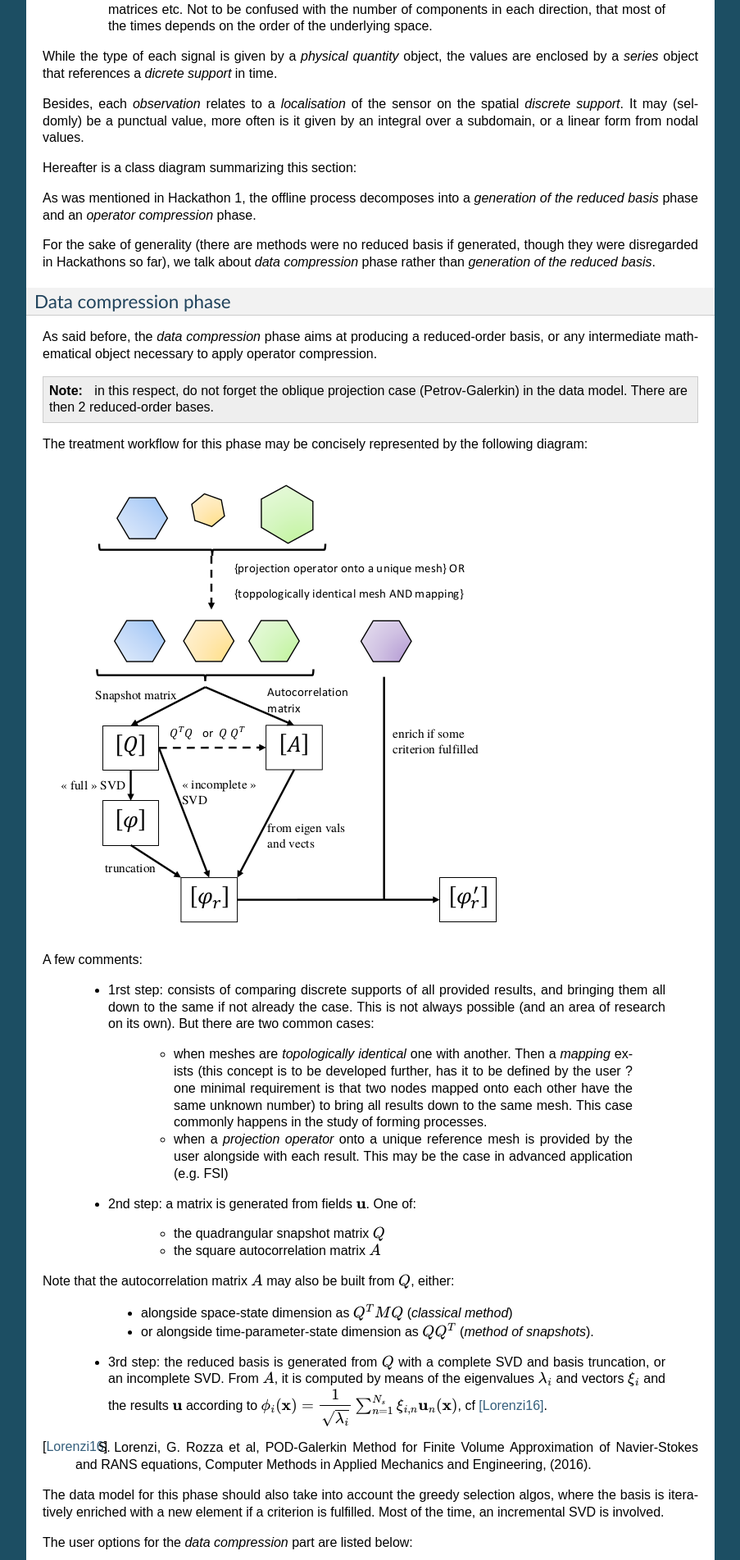
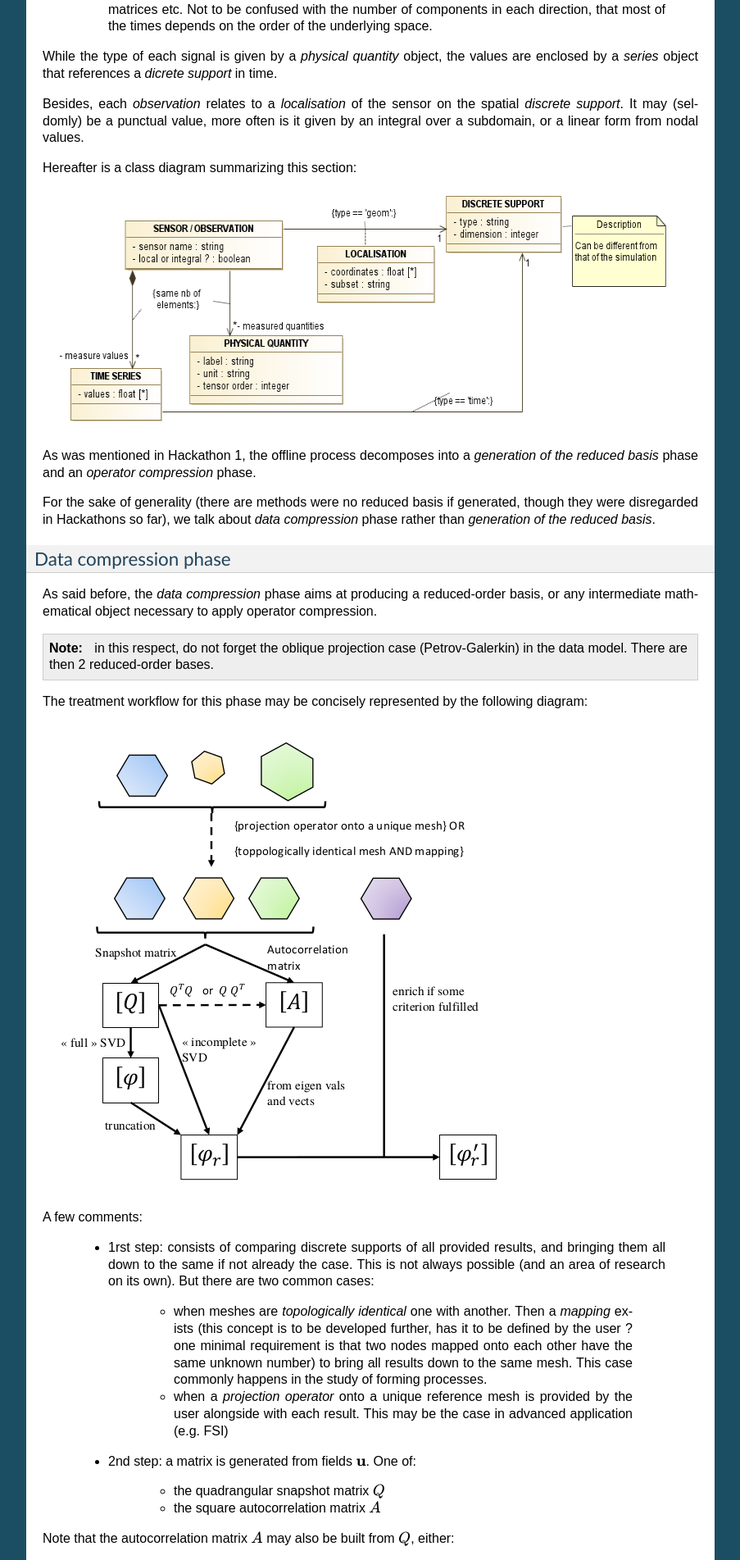
Before and after one commit to feelpp/mordicus, a Sphinx documentation site: the page built from source/datamodel/class_diagram.rst, in a window 1280 px wide. Shown: the part 2367-4270 px from the top of the page at 82% size, without its empty margins (198-1101 px from the left). Built offline with Sphinx 7.4.7, drawn with Linux system fonts in a browser that asks for light colours.

Commit message:
Hackathon 2 : add class diagramm for the observation data

```diff
--- a/source/datamodel/class_diagram.rst
+++ b/source/datamodel/class_diagram.rst
@@ -65,7 +65,8 @@ Besides, each *observation* relates to a *localisation* of the sensor on the spa
 
 Hereafter is a class diagram summarizing this section:
 
-.. todo:: insert class diagram here
+.. image:: images/Hackathon2_diagram_1.png
+   :scale: 100 %
 
 As was mentioned in Hackathon 1, the offline process decomposes into a *generation of the reduced basis* phase and an *operator compression* phase.
 
```
Also changed, not shown: source/datamodel/images/Hackathon2_diagram_1.png (added).
